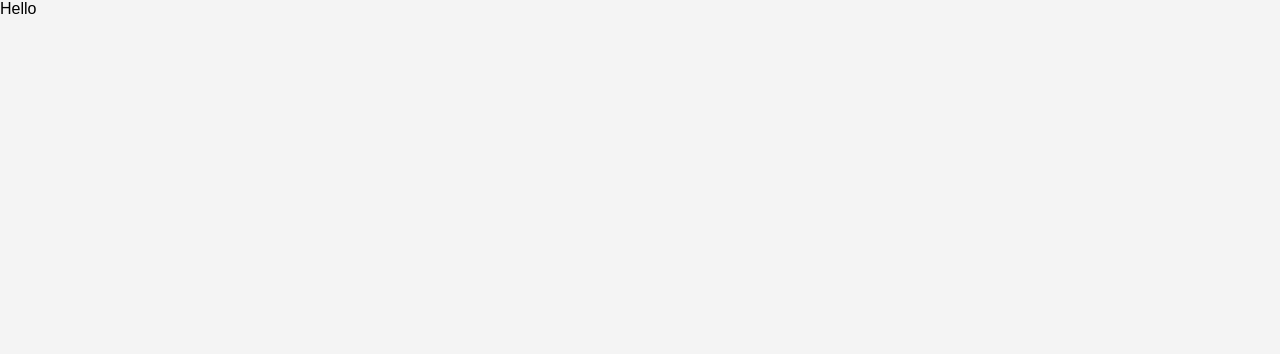
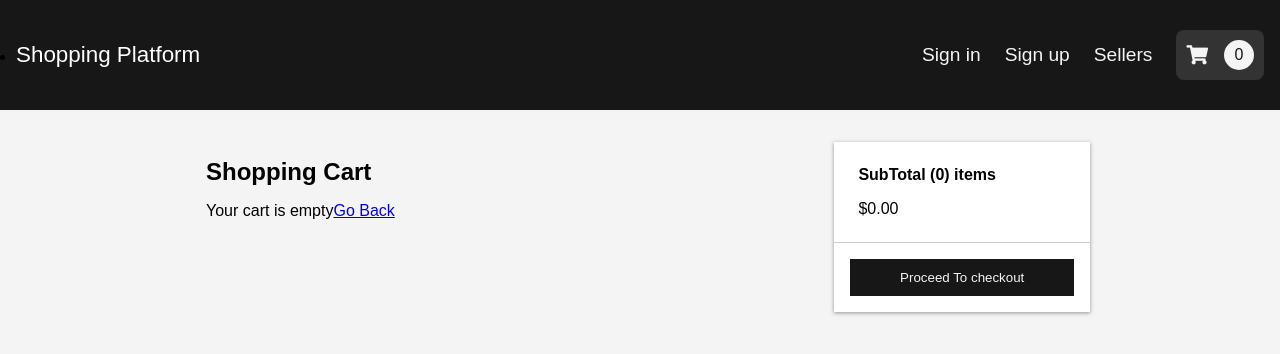
Before and after one commit to NavodyaPasqual/DS-assignment-shopping-platform, a React (Create React App) app in the folder frontend/: page /cart in a window 1280 px wide. Shown: the top 354 px of the page. Built offline with nearby package versions, Linux system fonts and the light colour scheme.

Commit message:
add payment directory

```diff
--- a/frontend/src/App.js
+++ b/frontend/src/App.js
@@ -1,10 +1,32 @@
 import './App.css';
+import { useState } from "react";
+import {BrowserRouter as Router, Switch, Route} from "react-router-dom";
+
+import HomeScreen from "./cart/screens/HomeScreen";
+import CartScreen from "./cart/screens/CartScreen";
+import ProductScreen from "./cart/screens/ProductScreen";
+import SignUp from "./user/screens/SignUp"
+import SignIn from "./user/screens/SignIn"
+import Navbar from "./cart/components/Navbar";
+import SellerHomeScreen from "./seller/screens/SellerHomeScreen";
+import PaymentScreen from "./payment/screens/PaymentScreen"
 
 function App() {
   return (
-    <div className="app">
-      Hello
-    </div>
+      <Router>
+        <Navbar/>
+        <main className="app">
+          <Switch>
+              <Route exact path="/" component={HomeScreen}/>
+              <Route exact path="/product/:id" component={ProductScreen}/>
+              <Route exact path="/cart" component={CartScreen}/>
+              <Route exact path="/signin" component={SignIn}/>
+              <Route exact path="/signup" component={SignUp}/>
+              <Route exact path="/seller" component={SellerHomeScreen}/>
+              <Route exact path="/checkout" component={PaymentScreen}/>
+          </Switch>
+        </main>
+      </Router>
   );
 }
 
--- a/frontend/src/cart/screens/CartScreen.js
+++ b/frontend/src/cart/screens/CartScreen.js
@@ -43,7 +43,9 @@ const CartScreen = () =>{
                     <p>${getCartSubTotal().toFixed(2)}</p>
                 </div>
                 <div>
-                    <button>Proceed To checkout</button>
+                    <Link to="/checkout">
+                        <button>Proceed To checkout</button>
+                    </Link>
                 </div>
             </div>
         </div>
--- /dev/null
+++ b/frontend/src/payment/screens/PaymentScreen.js
@@ -0,0 +1,9 @@
+const PaymentScreen = () =>{
+    return (
+        <div>
+            <h2>PaymentScreen</h2>
+        </div>
+    )
+};
+
+export default PaymentScreen
```
Also changed, not shown: frontend/src/seller/screens/SellerHomeScreen.js (renamed from frontend/src/seller/screens/sellerHomeScreen.js).
